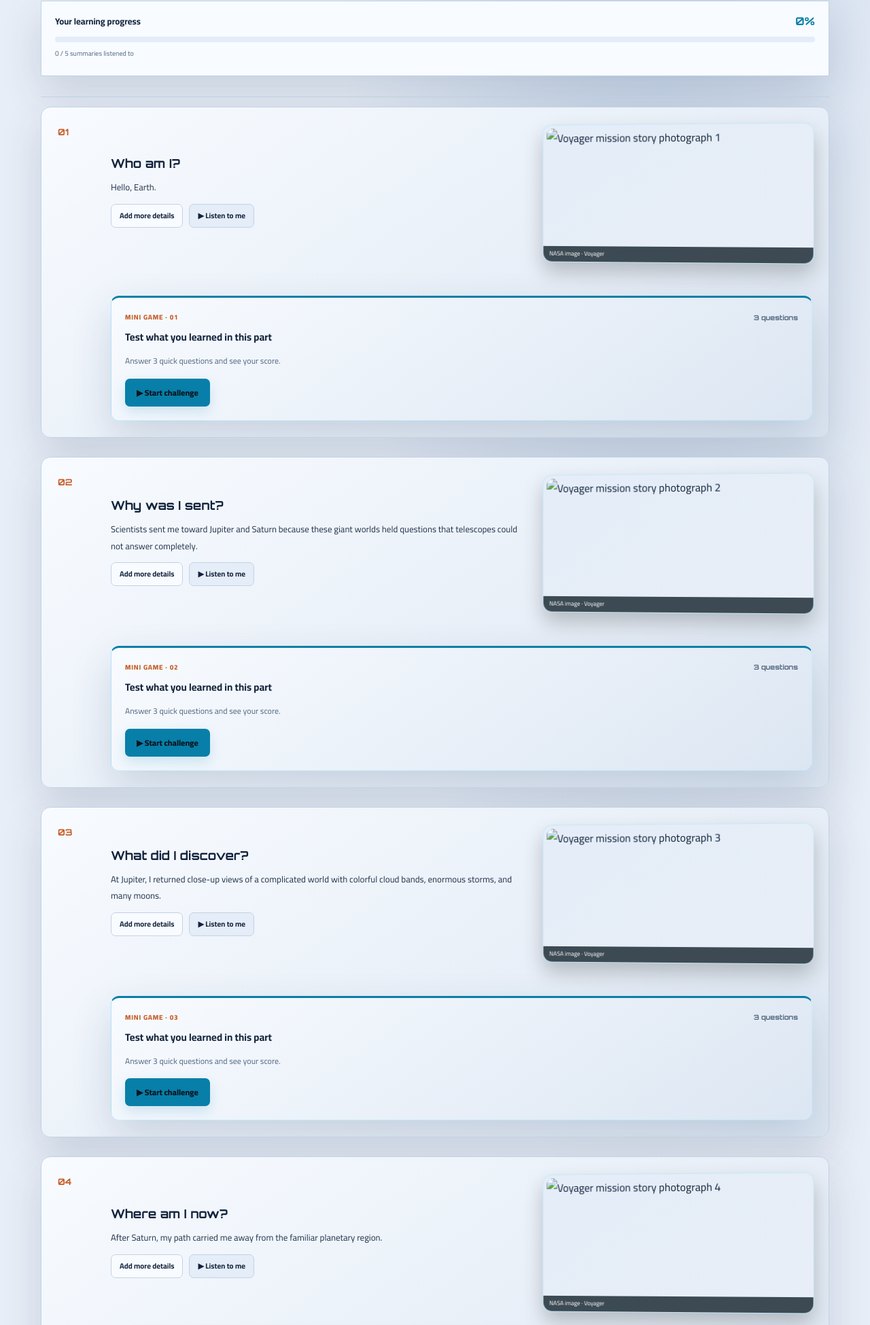
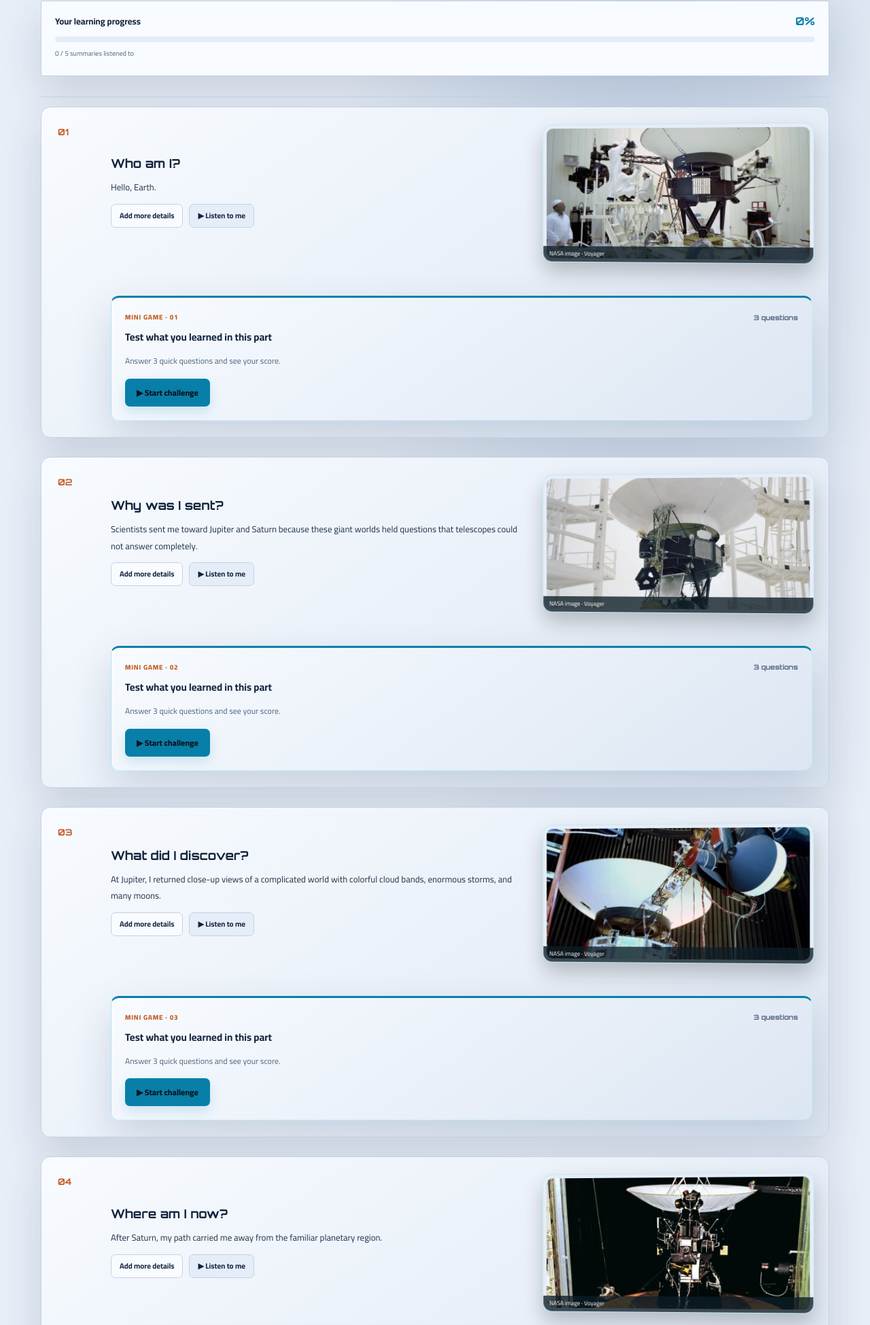
Before and after one commit to Yassen201113/NASA-Projec, a plain HTML site: page voyager.html in a window 1280 px wide. Shown: the part 851-2800 px from the top of the page at 68% size. Drawn offline with Linux system fonts and the light colour scheme.

Commit message:
voyager.html

```diff
--- a/voyager.html
+++ b/voyager.html
@@ -6,16 +6,16 @@
 <header class="site-header"><a class="brand" href="index.html"><span class="brand-mark">✦</span><span>STORIES <i>FROM</i> SPACE</span></a><nav class="header-actions" aria-label="Display settings"><a class="back-link" href="index.html" data-i18n="backHome">← Home</a><button class="icon-button" id="languageToggle" type="button" aria-label="Switch language">عربي</button><button class="icon-button" id="themeToggle" type="button" aria-label="Switch color theme">☼ <span class="theme-label">Light</span></button></nav></header>
 <main>
   <section class="story-hero section-wrap"><div class="story-hero-copy"><p class="eyebrow" data-i18n="voyagerEyebrow">THE INTERSTELLAR MESSENGER</p><h1>Voyager <span>1</span></h1><p class="hero-lead" data-i18n="voyagerTagline">One little spacecraft. A journey beyond the Sun’s bubble.</p><div class="hero-meta"><span><small data-i18n="launched">LAUNCHED</small><b>1977</b></span><span><small data-i18n="status">STATUS</small><b class="status-pill active" data-i18n="extendedMission">Extended mission</b></span></div></div>
-    <figure class="voyager-art mission-photo"><img src="assets/images/Voyager 1 01.webp" alt="Voyager 1 spacecraft in space" loading="eager"><figcaption class="art-credit">Image credit: NASA/JPL-Caltech · Replace with your chosen NASA photograph</figcaption></figure>
+    <figure class="voyager-art mission-photo"><img src="Voyager 1 01.webp" alt="Voyager 1 spacecraft in space" loading="eager"><figcaption class="art-credit">Image credit: NASA/JPL-Caltech · Replace with your chosen NASA photograph</figcaption></figure>
   </section>
   <section class="section-wrap story-section"><div class="section-heading"><p class="eyebrow" data-i18n="storyEyebrow">A VOICE FROM FAR AWAY</p><h2 data-i18n="myStory">My story</h2><p data-i18n="storyIntro">Listen, read, and follow my journey one small step at a time.</p></div>
     <div class="narration-panel"><div class="narration-top"><div><span class="live-dot"></span><b data-i18n="narrationTitle">Listen to my story</b><small data-i18n="narrationHint">Choose play to hear the words read aloud.</small></div><button class="play-button" id="narrationToggle" type="button" aria-label="Play narration">▶ <span data-i18n="play">Play</span></button></div><div class="narration-progress"><span id="narrationProgress"></span></div><p class="audio-note" id="audioNote" data-i18n="audioNote">Uses your browser’s speech voice when a recorded narration file is not installed.</p></div>
     <div class="story-chapters" id="storyChapters">
-      <article class="chapter reveal"><span class="chapter-number">01</span><div class="chapter-text"><h3 data-i18n="chapter1Title">Who am I?</h3><p class="karaoke" data-story="0" data-i18n="chapter1"></p></div><figure class="chapter-photo"><img src="assets/images/V1.webp" alt="Voyager mission story photograph 1" loading="lazy"><figcaption>NASA image · Voyager</figcaption></figure></article>
-      <article class="chapter reveal"><span class="chapter-number">02</span><div class="chapter-text"><h3 data-i18n="chapter2Title">Why was I sent?</h3><p class="karaoke" data-story="1" data-i18n="chapter2"></p></div><figure class="chapter-photo"><img src="assets/images/V2.jpg" alt="Voyager mission story photograph 2" loading="lazy"><figcaption>NASA image · Voyager</figcaption></figure></article>
-      <article class="chapter reveal"><span class="chapter-number">03</span><div class="chapter-text"><h3 data-i18n="chapter3Title">What did I discover?</h3><p class="karaoke" data-story="2" data-i18n="chapter3"></p></div><figure class="chapter-photo"><img src="assets/images/V3.webp" alt="Voyager mission story photograph 3" loading="lazy"><figcaption>NASA image · Voyager</figcaption></figure></article>
-      <article class="chapter reveal"><span class="chapter-number">04</span><div class="chapter-text"><h3 data-i18n="chapter4Title">Where am I now?</h3><p class="karaoke" data-story="3" data-i18n="chapter4"></p></div><figure class="chapter-photo"><img src="assets/images/V4.webp" alt="Voyager mission story photograph 4" loading="lazy"><figcaption>NASA image · Voyager</figcaption></figure></article>
-      <article class="chapter reveal"><span class="chapter-number">05</span><div class="chapter-text"><h3 data-i18n="chapter5Title">A message from me</h3><p class="karaoke" data-story="4" data-i18n="chapter5"></p></div><figure class="chapter-photo"><img src="assets/images/V5.webp" alt="Voyager mission story photograph 5" loading="lazy"><figcaption>NASA image · Voyager</figcaption></figure></article>
+      <article class="chapter reveal"><span class="chapter-number">01</span><div class="chapter-text"><h3 data-i18n="chapter1Title">Who am I?</h3><p class="karaoke" data-story="0" data-i18n="chapter1"></p></div><figure class="chapter-photo"><img src="V1.webp" alt="Voyager mission story photograph 1" loading="lazy"><figcaption>NASA image · Voyager</figcaption></figure></article>
+      <article class="chapter reveal"><span class="chapter-number">02</span><div class="chapter-text"><h3 data-i18n="chapter2Title">Why was I sent?</h3><p class="karaoke" data-story="1" data-i18n="chapter2"></p></div><figure class="chapter-photo"><img src="V2.jpg" alt="Voyager mission story photograph 2" loading="lazy"><figcaption>NASA image · Voyager</figcaption></figure></article>
+      <article class="chapter reveal"><span class="chapter-number">03</span><div class="chapter-text"><h3 data-i18n="chapter3Title">What did I discover?</h3><p class="karaoke" data-story="2" data-i18n="chapter3"></p></div><figure class="chapter-photo"><img src="V3.webp" alt="Voyager mission story photograph 3" loading="lazy"><figcaption>NASA image · Voyager</figcaption></figure></article>
+      <article class="chapter reveal"><span class="chapter-number">04</span><div class="chapter-text"><h3 data-i18n="chapter4Title">Where am I now?</h3><p class="karaoke" data-story="3" data-i18n="chapter4"></p></div><figure class="chapter-photo"><img src="V4.webp" alt="Voyager mission story photograph 4" loading="lazy"><figcaption>NASA image · Voyager</figcaption></figure></article>
+      <article class="chapter reveal"><span class="chapter-number">05</span><div class="chapter-text"><h3 data-i18n="chapter5Title">A message from me</h3><p class="karaoke" data-story="4" data-i18n="chapter5"></p></div><figure class="chapter-photo"><img src="V5.webp" alt="Voyager mission story photograph 5" loading="lazy"><figcaption>NASA image · Voyager</figcaption></figure></article>
     </div>
   </section>
   <section class="discover-section"><div class="section-wrap"><div class="section-heading"><p class="eyebrow" data-i18n="discoverEyebrow">SCIENCE SNAPSHOTS</p><h2 data-i18n="discoverTitle">What did I discover?</h2><p data-i18n="discoverLead">Tap a card to reveal a little more.</p></div><div class="discovery-grid" id="discoveryGrid"></div></div></section>
```
